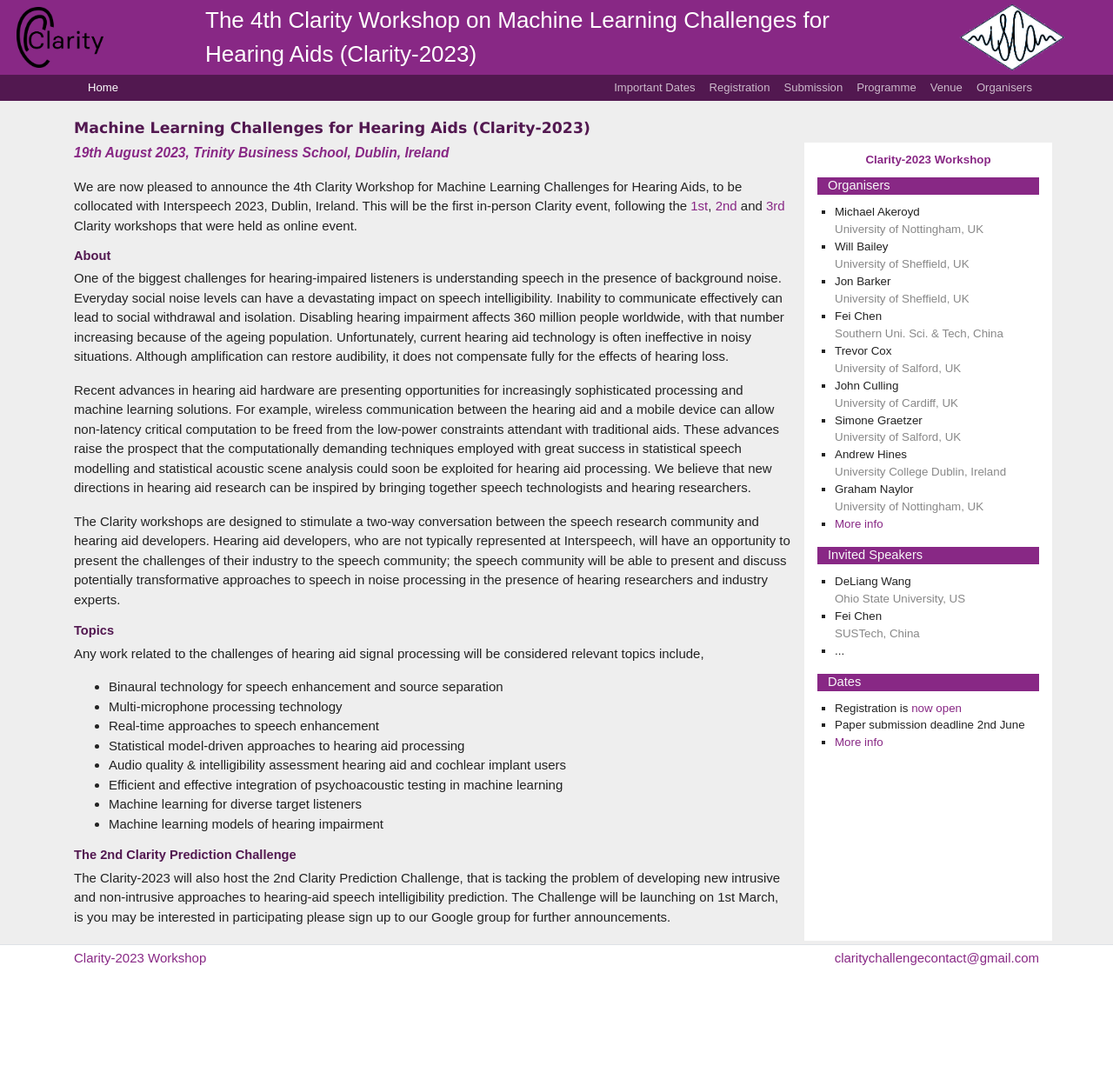
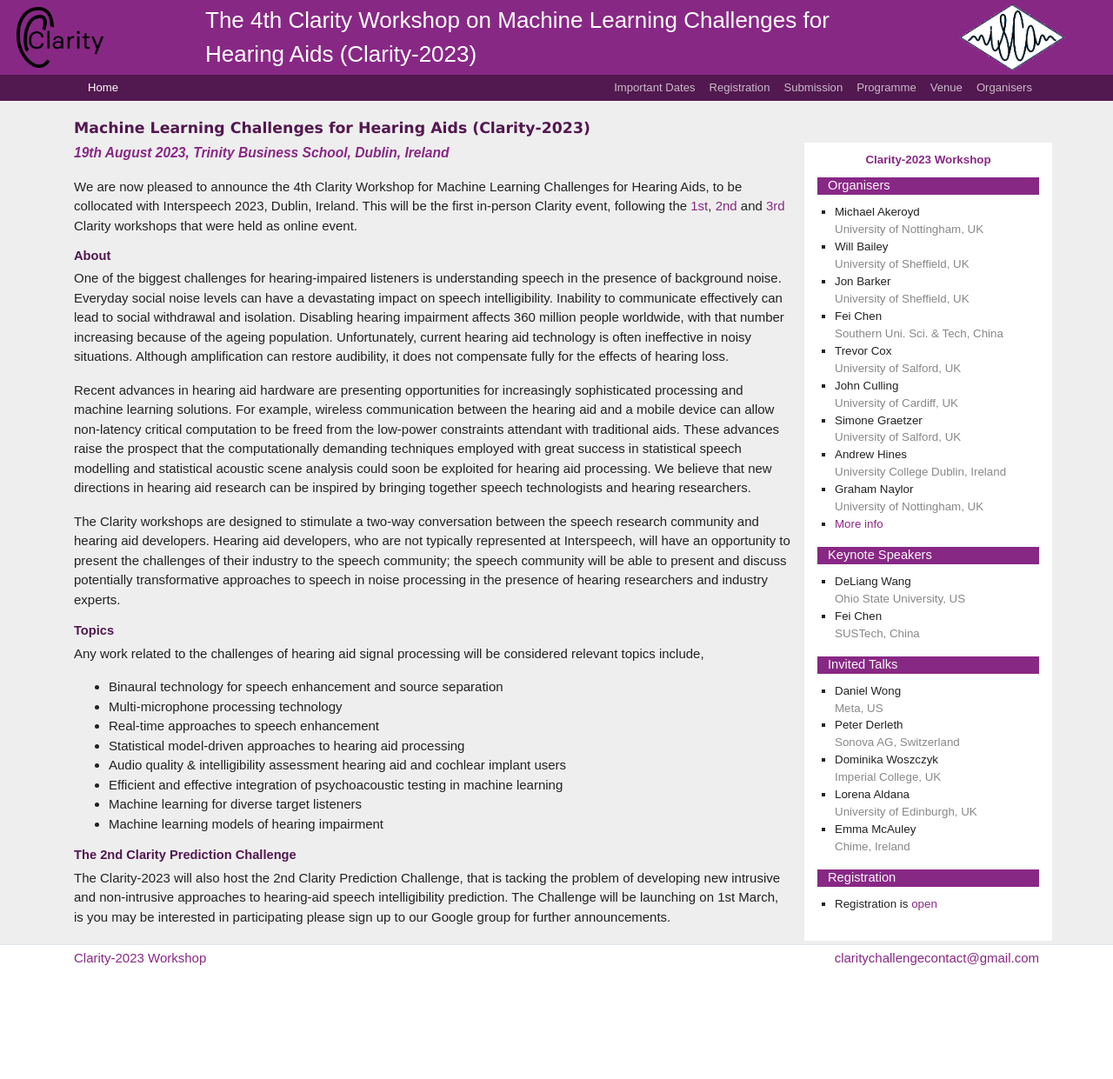
Before and after one commit to claritychallenge/clarity2023-workshop, a Jekyll site: the page built from index.md, in a window 1280 px wide. Shown: the whole page at 87% size. Built offline with Jekyll 4.4.1, drawn with Linux system fonts in a browser that asks for light colours.

```diff
--- a/index.md
+++ b/index.md
@@ -71,24 +71,34 @@ The Clarity-2023 will also host the 2nd Clarity Prediction Challenge, that is ta
             </ul>
         </div>
 
-        <h2> Invited Speakers </h2>
+        <h2> Keynote Speakers </h2>
 
           <div class="board-list">
             <ul>
                 <li> DeLiang Wang<br /> <a href="#" class="text-muted">Ohio State University, US</a></li>
                 <li> Fei Chen<br /> <a href="#" class="text-muted">SUSTech, China</a></li>
+            </ul>
 
-                <li> ... </li>
+         <h2> Invited Talks </h2>
+
+          <div class="board-list">
+            <ul>
+                <li> Daniel Wong <br /> <a href="#" class="text-muted">Meta, US</a></li>
+                <li> Peter Derleth<br /> <a href="#" class="text-muted">Sonova AG, Switzerland</a></li>
+                <li> Dominika Woszczyk<br /> <a href="#" class="text-muted">Imperial College, UK</a></li>
+                <li> Lorena Aldana<br /> <a href="#" class="text-muted">University of Edinburgh, UK</a></li>
+                <li> Emma McAuley<br /> <a href="#" class="text-muted">Chime, Ireland</a></li>
+
             </ul>
 
         </div>
-        <h2> Dates </h2>
+        <h2> Registration </h2>
 
         <div class="board-list">
             <ul>
-                <li> Registration is <a href="registration.html">now open</a></li>
-                <li> Paper submission deadline 2nd June</li>
-                <li> <a href="dates.html">More info</a> </li>
+                <li> Registration is <a href="registration.html">open</a></li>
+             <!--   <li> Paper submission deadline 2nd June</li> -->
+             <!--    <li> <a href="dates.html">More info</a> </li> -->
             </ul>
         </div>
         <!--<h3> News </h3>
```
Also changed, not shown: venue.md (+16 -0 lines).
